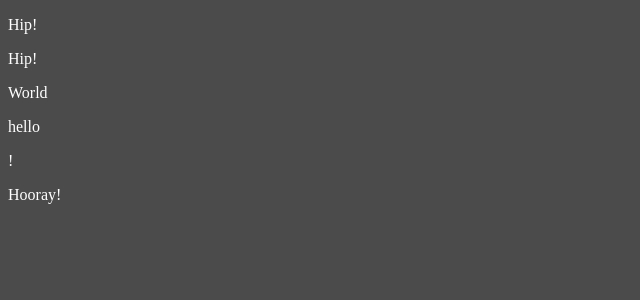
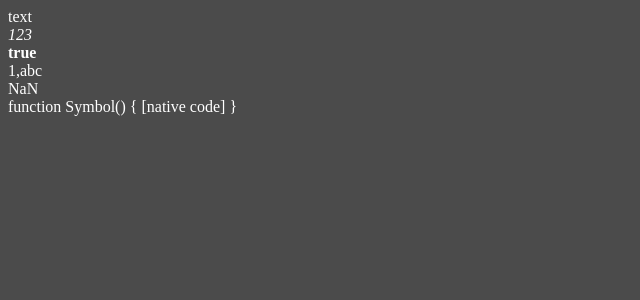
Before and after one commit to ppmarkek/Angular, an Angular app: page / in a window 1280 px wide. Shown: the top 300 px of the page, without its empty margins (0-640 px from the left). Built offline with nearby package versions, Linux system fonts and the light colour scheme.

Commit message:
feat: *ngFor, *ngIf, *ngSwitchCase

```diff
--- a/src/app/app.component.html
+++ b/src/app/app.component.html
@@ -1,17 +1,22 @@
-<p>Hip!</p>
-<ng-container
-  *ngTemplateOutlet="
-    test;
-    context: { first: 'hello', $implicit: 'World', someText: '!' }
-  "
->
-  <span>asdasdasdasdasdasdasdasdasd</span>
-</ng-container>
-<p>Hooray!</p>
+<!-- <p *ngIf="toggler then test else test2">asdasdasdasdasdasdasdasd</p>
 
-<ng-template #test let-item let-firstItem="first" let-someText="someText">
-  <p>Hip!</p>
-  <p>{{ item }}</p>
-  <p>{{ firstItem }}</p>
-  <p>{{ someText }}</p>
+<button (click)="toggler = !toggler">button</button>
+
+<ng-template #test>
+  <p>text</p>
 </ng-template>
+
+<ng-template #test2>
+  <p>text2</p>
+</ng-template> -->
+
+<!-- <div *ngFor="let item of arr; let eventItem = even; let currentIndex = index">
+  <span *ngIf="eventItem">{{ item }}</span>
+  <span>{{ currentIndex }}</span>
+</div> -->
+
+<div *ngFor="let item of arr;" [ngSwitch]="item">
+  <i *ngSwitchCase="123">{{ item }}</i>
+  <b *ngSwitchCase="true">{{ item }}</b>
+  <span *ngSwitchDefault>{{ item }}</span>
+</div>
--- a/src/app/app.component.ts
+++ b/src/app/app.component.ts
@@ -1,27 +1,13 @@
 import { Component } from '@angular/core';
-import { LowercasePipe } from './pipes/lowercase.pipe';
-import { UppercasePipe } from './pipes/uppercase.pipe';
-import { CutTextPipe } from './pipes/cut-text.pipe';
-import { SortDataPipe } from './pipes/sort-data.pipe';
-import { CustomJsonPipe } from './pipes/custom-json.pipe';
-import { ChildComponent } from './components/child/child.component';
 import { CommonModule } from '@angular/common';
-
 
 @Component({
   selector: 'app-root',
   templateUrl: './app.component.html',
   styleUrl: './app.component.scss',
-  imports: [
-    LowercasePipe,
-    UppercasePipe,
-    CutTextPipe,
-    SortDataPipe,
-    CustomJsonPipe,
-    ChildComponent,
-    CommonModule
-  ],
+  imports: [CommonModule],
 })
 export class AppComponent {
-
+  toggler: boolean = true;
+  arr: any[] = ['text', 123, true, [1, 'abc'], NaN, Symbol];
 }
```
